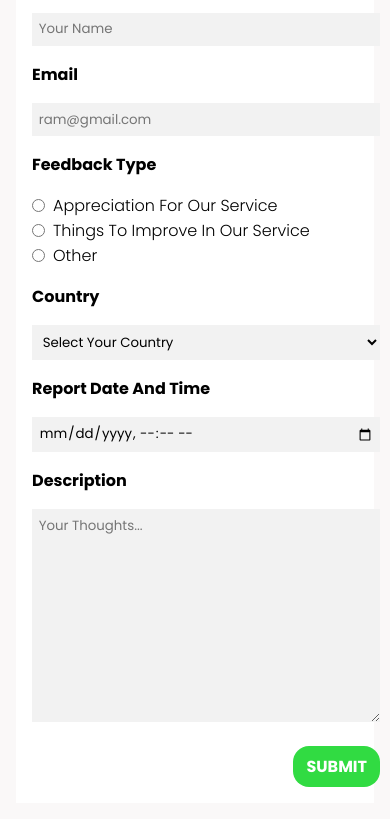
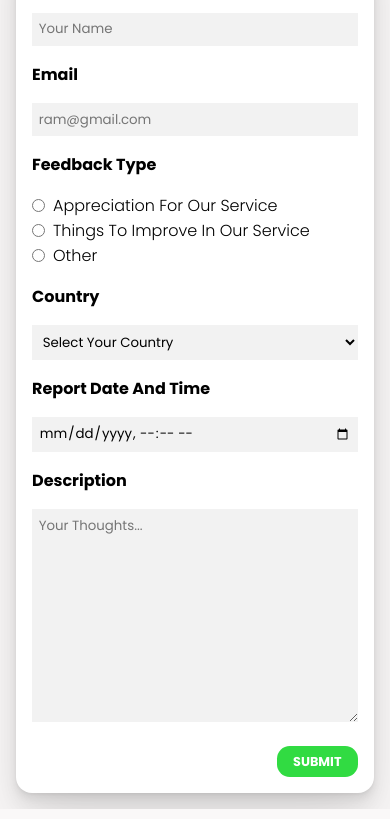
Before and after one commit to someshkrish/Feedback-Form, a plain HTML site: page index.html in a window 390 px wide. Shown: the part 112-931 px from the top of the page. Drawn offline with Linux system fonts and the light colour scheme.

Commit message:
minor bug 3

```diff
--- a/styles/main.scss
+++ b/styles/main.scss
@@ -35,6 +35,10 @@ body {
   .feedback-form {
     background-color: $form-color;
     padding: 2em 5em;
+    box-shadow: 0 1.6px 2.9px rgba(0, 0, 0, 0.038),
+      0 4.4px 8.1px rgba(0, 0, 0, 0.055), 0 10.6px 19.6px rgba(0, 0, 0, 0.072),
+      0 35px 65px rgba(0, 0, 0, 0.11);
+    border-radius: 1em;
 
     .form {
       font-weight: 700;
@@ -116,6 +120,18 @@ body {
     .feedback-form {
       margin: 1em;
       padding: 1em;
+
+      form {
+        .design-input {
+          width: 100%;
+        }
+        .submit {
+          .design-input-btn {
+            font-weight: 700;
+            font-size: 0.8em;
+          }
+        }
+      }
     }
   }
 }
```
Also changed, not shown: styles/main.css, 1 other file.
